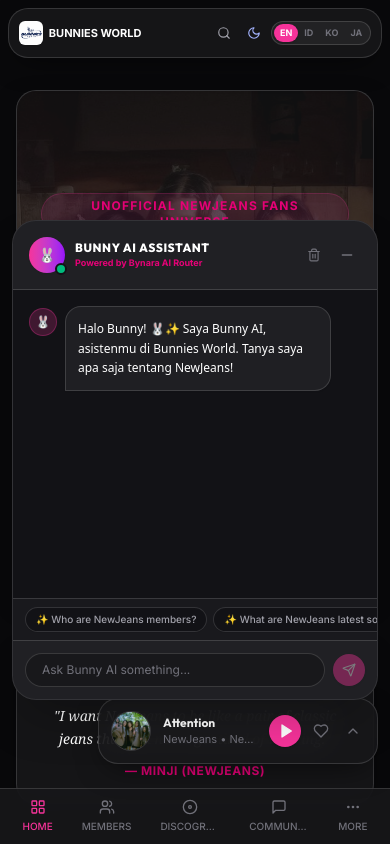
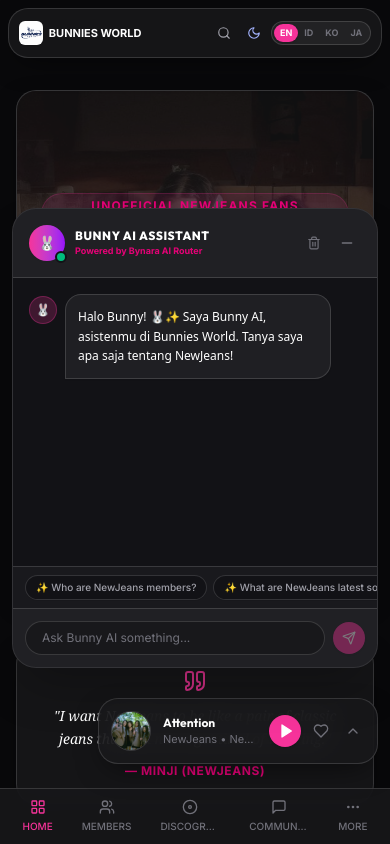
Before and after one commit to andrianbaros/bunnies-world, a React (Vite) app: page / in a window 390 px wide. Both pictures are taken after a click on the button "BUNNY AI". Shown: the top 844 px of the page. Built offline with nearby package versions, Linux system fonts and the light colour scheme.

Commit message:
fix: increase mobile offset to bottom-44 for a clean 32px spacing gap above floating music player

```diff
--- a/src/components/common/BunniesChatbot.jsx
+++ b/src/components/common/BunniesChatbot.jsx
@@ -110,14 +110,14 @@
 
   const chatbotContent = (
     <>
-      {/* Floating Collapsed Button (Positioned on the RIGHT side, directly ABOVE music player) */}
+      {/* Floating Collapsed Button (Positioned cleanly with comfortable gap above music player) */}
       <AnimatePresence>
         {!isOpen && (
           <motion.div
             initial={{ scale: 0, opacity: 0 }}
             animate={{ scale: 1, opacity: 1 }}
             exit={{ scale: 0, opacity: 0 }}
-            className="fixed bottom-36 sm:bottom-28 right-4 sm:right-6 z-[99999]"
+            className="fixed bottom-44 sm:bottom-28 right-4 sm:right-6 z-[99999]"
           >
             <button
               onClick={() => setIsOpen(true)}
@@ -139,7 +139,7 @@
         )}
       </AnimatePresence>
 
-      {/* Expanded Chat Window (Positioned on the RIGHT side, directly ABOVE music player) */}
+      {/* Expanded Chat Window (Positioned cleanly with comfortable gap above music player) */}
       <AnimatePresence>
         {isOpen && (
           <motion.div
@@ -147,7 +147,7 @@
             animate={{ opacity: 1, y: 0, scale: 1 }}
             exit={{ opacity: 0, y: 40, scale: 0.95 }}
             transition={{ duration: 0.25 }}
-            className="fixed bottom-36 sm:bottom-28 right-3 sm:right-6 z-[99999] w-[calc(100%-1.5rem)] max-w-[380px] sm:w-[380px] h-[480px] max-h-[65vh] rounded-3xl border border-[var(--border-color)] bg-[var(--bg-card)] shadow-2xl flex flex-col overflow-hidden backdrop-blur-xl"
+            className="fixed bottom-44 sm:bottom-28 right-3 sm:right-6 z-[99999] w-[calc(100%-1.5rem)] max-w-[380px] sm:w-[380px] h-[460px] max-h-[60vh] rounded-3xl border border-[var(--border-color)] bg-[var(--bg-card)] shadow-2xl flex flex-col overflow-hidden backdrop-blur-xl"
           >
             {/* Header Bar */}
             <div className="p-4 bg-[var(--bg-subtle)] border-b border-[var(--border-color)] flex items-center justify-between">
```
